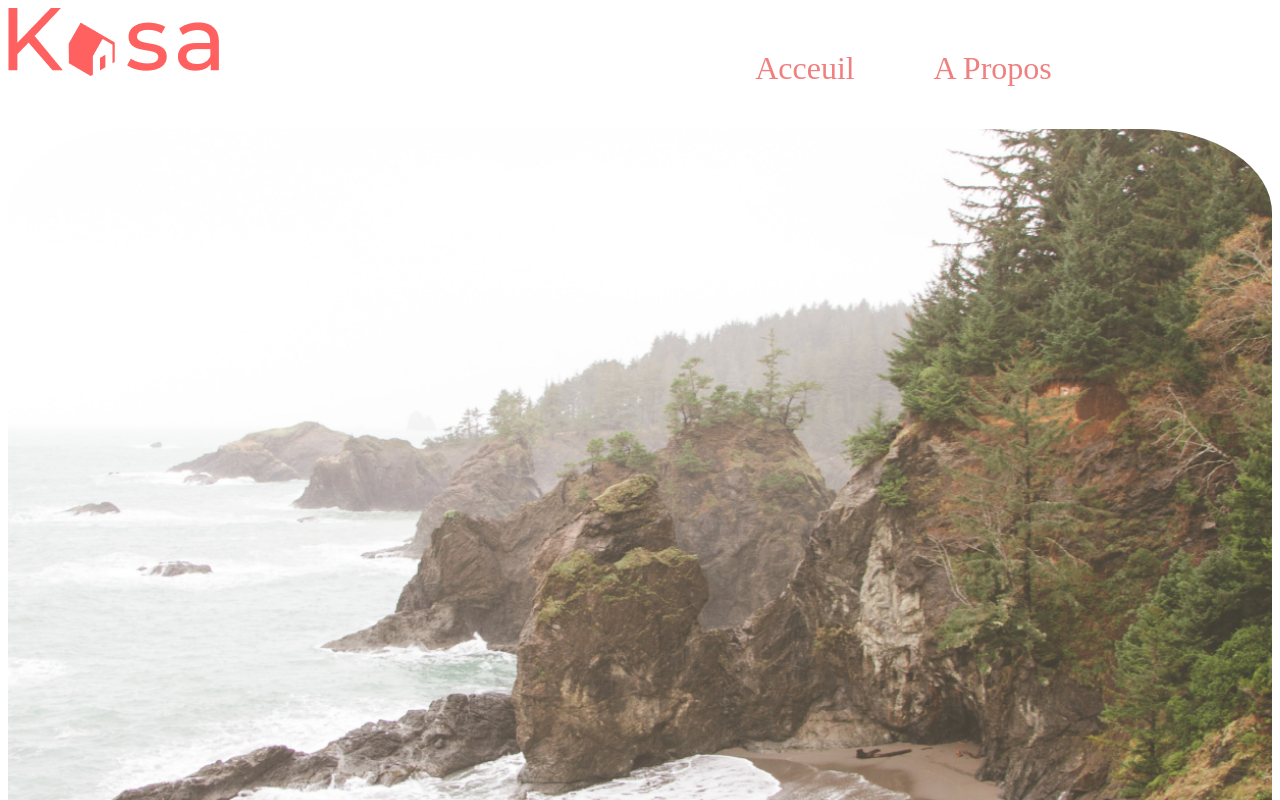
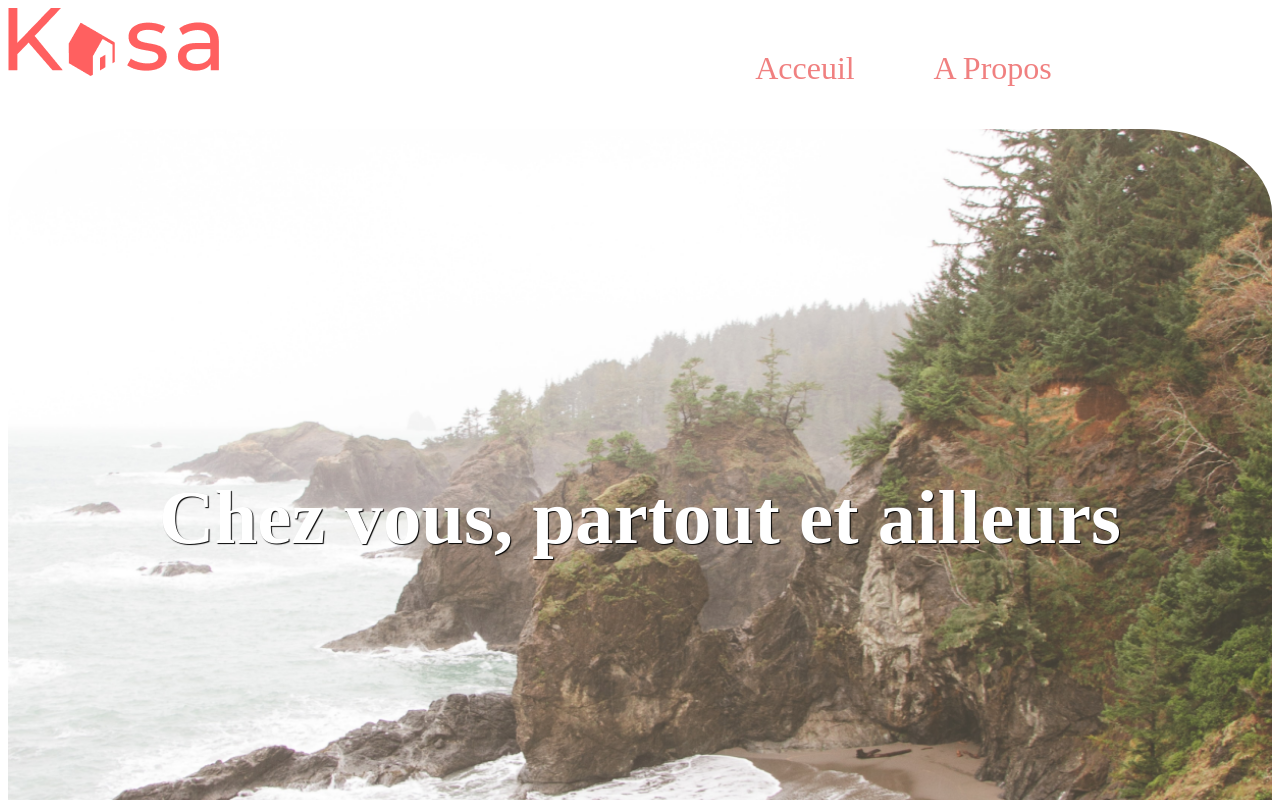
Before and after one commit to Dammiieenn/kasa, a React (Vite) app in the folder kasa/: page / in a window 1280 px wide. Shown: the top 800 px of the page. Built offline with nearby package versions, Linux system fonts and the light colour scheme.

Commit message:
probleme header

```diff
--- a/kasa/src/components/Logement.jsx
+++ b/kasa/src/components/Logement.jsx
@@ -14,6 +14,7 @@ export default function Logement() {
   return (
     <div>
       <img src={image} alt="Premiere image" className="premiereImage" />
+      <h4>Chez vous, partout et ailleurs</h4>
       <div className="imageLogement">
         <ul>
           {data.map((logement, index) => (
--- a/kasa/src/styles/logement.css
+++ b/kasa/src/styles/logement.css
@@ -1,7 +1,7 @@
-.imageLogement{
-    background-color:rgb(197, 218, 219);
-    margin-left: 100px;
-    margin-right: 100px;
+img.premiereImage{
+    display: flex;
+    width: 100%;
+    border-radius: 10%;
 }
 ul{
     display: grid;
@@ -10,10 +10,17 @@ ul{
     gap: 40px;
     list-style: none;
 }
-
-img.premiereImage{
+.imageLogement{
+    background-color:rgb(197, 218, 219);
+    margin-left: 100px;
+    margin-right: 100px;
+}
+h4{
     display: flex;
-    width: 100%;
-    height: 50%;
-    border-radius: 10%;
+    font-size: 480%;
+    position: relative;
+    bottom: 600px;
+    justify-content: center;
+    color: rgb(255, 255, 255);
+    text-shadow: 1px 1px 1px black;
 }
```
